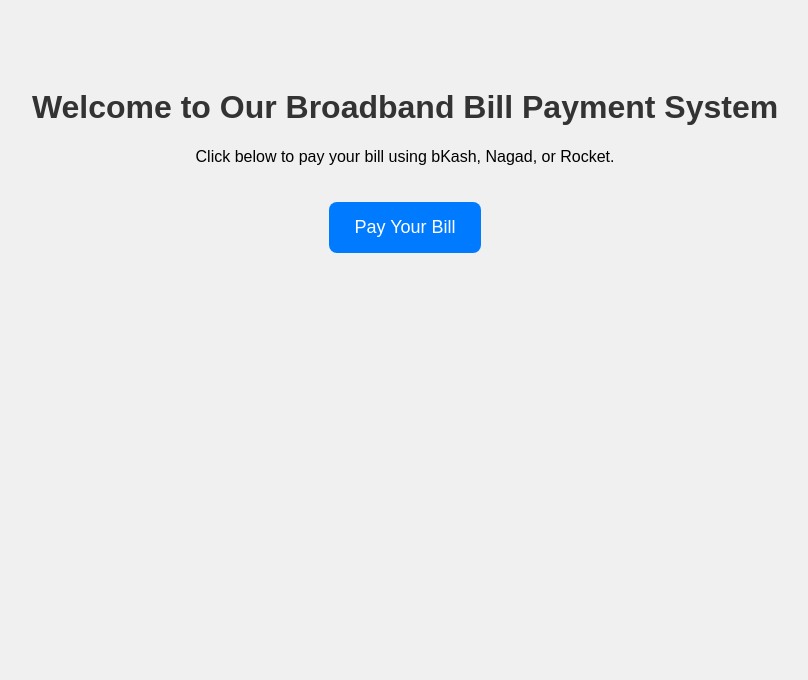
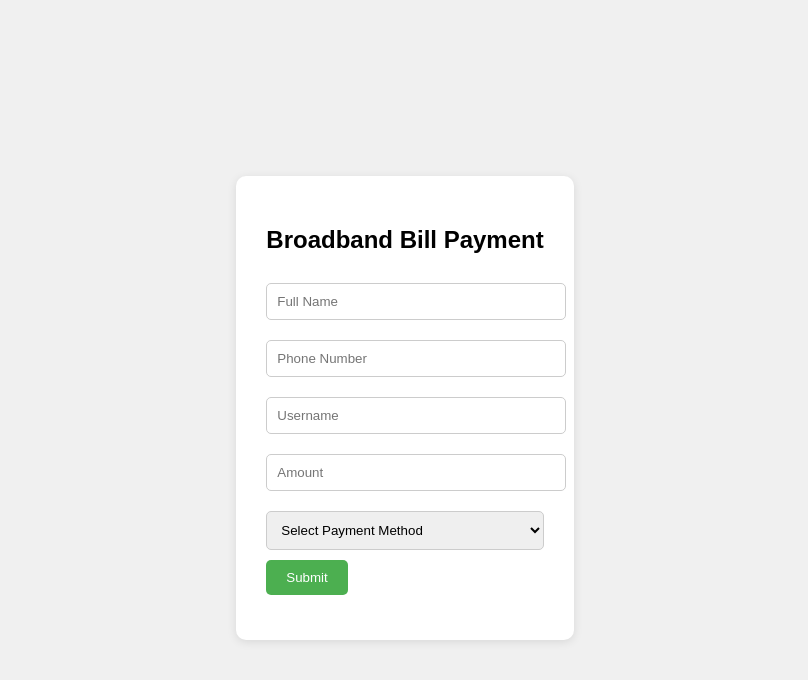
Before and after one commit to Zisanmimi/broadband-bill-site, a plain HTML site: page index.html in a window 1280 px wide. Shown: the whole page, without its empty margins (235-1043 px from the left). Drawn offline with Linux system fonts and the light colour scheme.

Commit message:
Update index.html

```diff
--- a/index.html
+++ b/index.html
@@ -1,37 +1,48 @@
+
 <!DOCTYPE html>
 <html lang="en">
 <head>
-  <meta charset="UTF-8" />
-  <meta name="viewport" content="width=device-width, initial-scale=1.0"/>
-  <title>Welcome to Broadband Billing</title>
-  <style>
-    body {
-      text-align: center;
-      font-family: sans-serif;
-      padding: 60px;
-      background: #f0f0f0;
-    }
-    h1 {
-      color: #333;
-    }
-    a {
-      display: inline-block;
-      margin-top: 20px;
-      padding: 15px 25px;
-      background-color: #007BFF;
-      color: white;
-      text-decoration: none;
-      font-size: 18px;
-      border-radius: 8px;
-    }
-    a:hover {
-      background-color: #0056b3;
-    }
-  </style>
+    <meta charset="UTF-8">
+    <title>Broadband Bill Payment</title>
+    <link rel="stylesheet" href="style.css">
 </head>
 <body>
-  <h1>Welcome to Our Broadband Bill Payment System</h1>
-  <p>Click below to pay your bill using bKash, Nagad, or Rocket.</p>
-  <a href="pay.html">Pay Your Bill</a>
+    <div class="container">
+        <h2>Broadband Bill Payment</h2>
+        <form id="paymentForm">
+            <input type="text" name="name" placeholder="Full Name" required><br>
+            <input type="text" name="phone" placeholder="Phone Number" required><br>
+            <input type="text" name="username" placeholder="Username" required><br>
+            <input type="number" name="amount" placeholder="Amount" required><br>
+            <select name="method" required>
+                <option value="" disabled selected>Select Payment Method</option>
+                <option value="bKash">bKash</option>
+                <option value="Nagad">Nagad</option>
+                <option value="Rocket">Rocket</option>
+            </select><br>
+            <button type="submit">Submit</button>
+        </form>
+        <div id="message"></div>
+    </div>
+
+    <script>
+        document.getElementById('paymentForm').addEventListener('submit', function(e) {
+            e.preventDefault();
+            const form = e.target;
+            const data = new FormData(form);
+
+            fetch("YOUR_GOOGLE_SCRIPT_URL_HERE", {
+                method: "POST",
+                body: data
+            }).then(res => res.text())
+              .then(msg => {
+                document.getElementById('message').innerText = "Submitted successfully!";
+                form.reset();
+              })
+              .catch(err => {
+                document.getElementById('message').innerText = "Error submitting form.";
+              });
+        });
+    </script>
 </body>
 </html>
```
